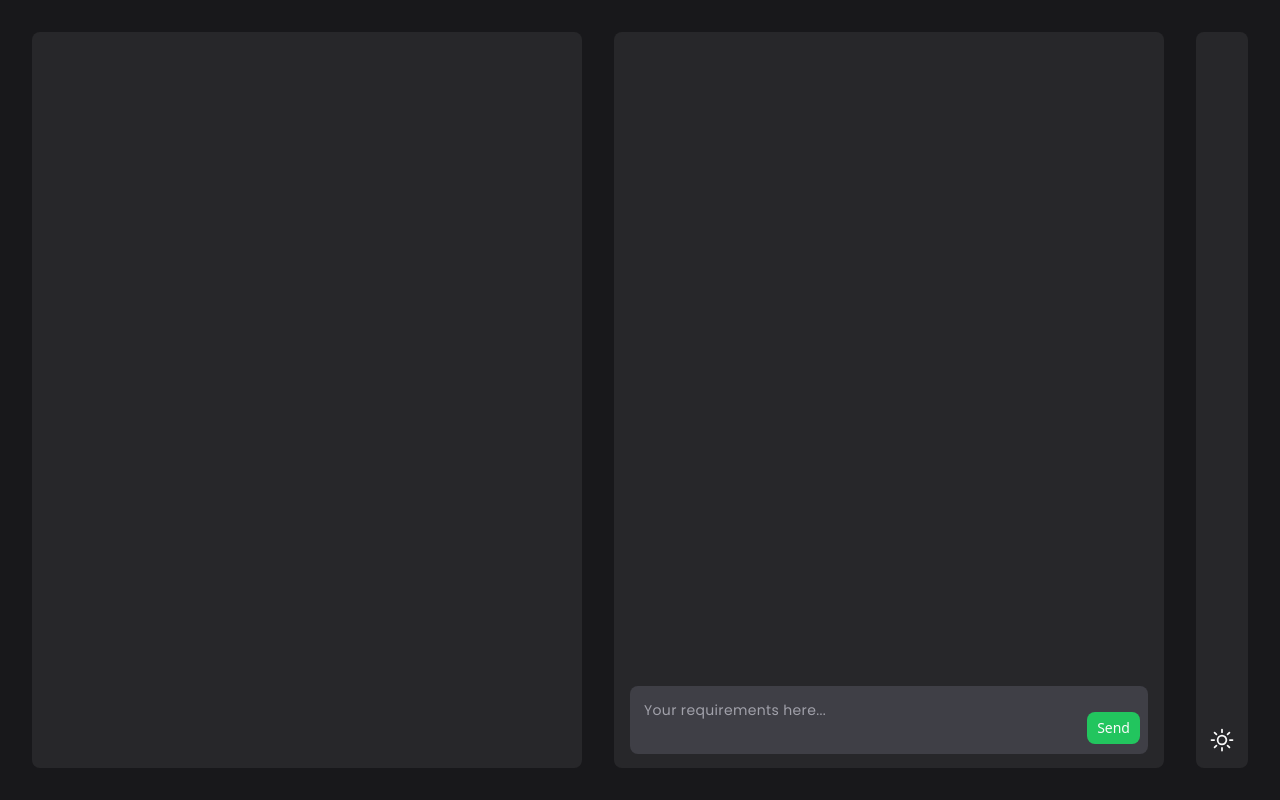
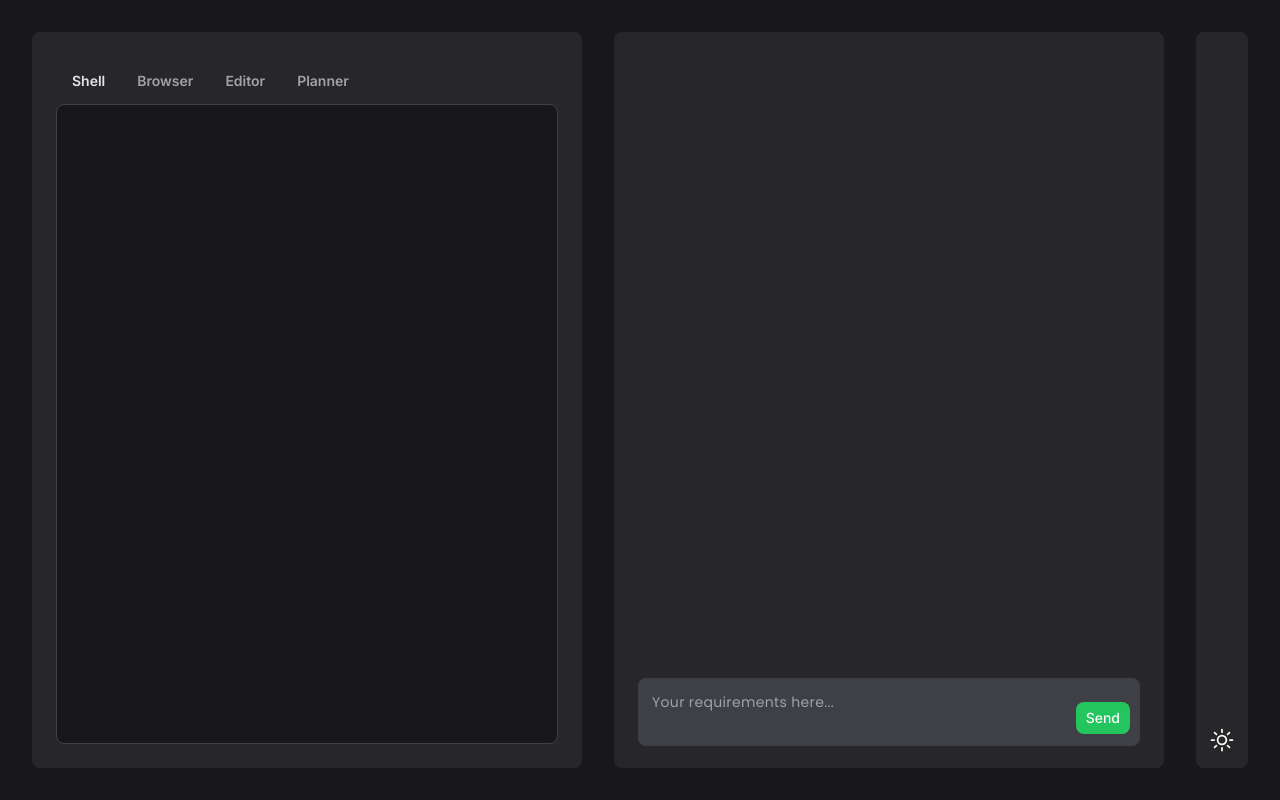
Before and after one commit to yashpokar/ManasAI, a React (Vite) app in the folder apps/ui/: page / in a window 1280 px wide. Built offline with nearby package versions, Linux system fonts and the light colour scheme.

Commit message:
designed widget tabs

```diff
--- a/apps/ui/index.html
+++ b/apps/ui/index.html
@@ -9,7 +9,7 @@
 
     <link rel="preconnect" href="https://fonts.googleapis.com" />
     <link rel="preconnect" href="https://fonts.gstatic.com" crossorigin />
-    <link href="https://fonts.googleapis.com/css2?family=Poppins:ital,wght@0,100;0,200;0,300;0,400;0,500;0,600;0,700;0,800;0,900;1,100;1,200;1,300;1,400;1,500;1,600;1,700;1,800;1,900&display=swap" rel="stylesheet" />
+    <link href="https://fonts.googleapis.com/css2?family=Poppins:ital,wght@0,100;0,200;0,300;0,400;0,500;0,600;0,700;0,800;0,900;1,100;1,200;1,300;1,400;1,500;1,600;1,700;1,800;1,900&family=Inter:wght@100..900&display=swap" rel="stylesheet" />
   </head>
   <body>
     <div id="root"></div>
--- a/apps/ui/package.json
+++ b/apps/ui/package.json
@@ -12,6 +12,7 @@
   },
   "dependencies": {
     "@headlessui/react": "^1.7.18",
+    "@headlessui/tailwindcss": "^0.2.0",
     "@heroicons/react": "^2.1.3",
     "dotenv": "^16.4.5",
     "react": "^18.2.0",
--- a/apps/ui/src/App.tsx
+++ b/apps/ui/src/App.tsx
@@ -9,7 +9,7 @@ const App: React.FC = () => {
 
   return (
     <div
-      className="flex gap-x-4 p-4 md:gap-x-8 md:p-8 h-screen antialiased font-normal bg-zinc-100 dark:bg-zinc-900"
+      className="flex gap-x-4 p-4 md:gap-x-8 md:p-8 h-screen antialiased font-normal font-display bg-zinc-100 dark:bg-zinc-900"
       data-mode={isDarkMode ? 'dark' : 'light'}
     >
       <div className="flex-1">
--- a/apps/ui/src/components/Chat.tsx
+++ b/apps/ui/src/components/Chat.tsx
@@ -20,9 +20,12 @@ const Chat: React.FC = () => {
     <div className="flex flex-col w-full h-full rounded-lg bg-zinc-200 dark:bg-zinc-800">
       <div className="flex-1"></div>
 
-      <form className="relative py-2 px-4" onSubmit={onMessageSubmit}>
+      <form
+        className="relative py-2 px-4 lg:py-4 lg:px-6"
+        onSubmit={onMessageSubmit}
+      >
         <textarea
-          className="w-full border-0 resize-none max-h-full rounded-lg text-sm leading-5 tracking-wide font-chat p-2 shadow-none md:p-3.5 bg-zinc-100 placeholder:text-zinc-400 focus:ring-0 dark:bg-zinc-700 dark:text-white"
+          className="w-full border-0 resize-none max-h-full rounded-lg text-sm leading-5 tracking-wide font-chat p-2 shadow-none md:p-3.5 bg-zinc-100 transition placeholder:text-zinc-400 focus:ring-0 focus:bg-opacity-75 dark:bg-zinc-700 dark:text-white"
           placeholder="Your requirements here..."
           data-testid="chat-input"
           onChange={e => setQuery(e.target.value)}
@@ -31,7 +34,7 @@ const Chat: React.FC = () => {
         ></textarea>
 
         <button
-          className="absolute bottom-6 right-6 text-sm py-1.5 px-2.5 rounded-lg font-medium text-zinc-50 bg-green-500"
+          className="absolute bottom-8 right-8 mr-0.5 mb-0.5 text-sm py-1.5 px-2.5 rounded-lg font-medium text-zinc-50 bg-green-500 transition focus:outline-none hover:bg-green-600 focus:bg-green-600"
           type="submit"
         >
           Send
--- a/apps/ui/src/components/Navbar.tsx
+++ b/apps/ui/src/components/Navbar.tsx
@@ -10,7 +10,7 @@ const Navbar: React.FC = () => {
       <ul className="flex flex-col">
         <li className="">
           <button
-            className="p-0.5 md:p-1 rounded-full hover:bg-zinc-300 dark:hover:bg-zinc-700"
+            className="p-0.5 md:p-1 rounded-full focus:outline-none hover:bg-zinc-300 dark:hover:bg-zinc-700"
             onClick={toggleTheme}
           >
             {isDarkMode ? (
--- a/apps/ui/src/components/Widgets.tsx
+++ b/apps/ui/src/components/Widgets.tsx
@@ -1,8 +1,45 @@
 import React from 'react'
+import { Tab } from '@headlessui/react'
 
 const Widgets: React.FC = () => {
   return (
-    <div className="w-full h-full rounded-lg bg-zinc-200 dark:bg-zinc-800"></div>
+    <div className="flex flex-col w-full h-full rounded-lg bg-zinc-200 dark:bg-zinc-800">
+      <div className=""></div>
+
+      <div className="flex flex-col flex-1 p-1.5 md:p-2.5 lg:p-6">
+        <Tab.Group>
+          <Tab.List className="flex px-4 gap-x-2 md:gap-x-4 lg:gap-x-8">
+            <Tab className="py-1 md:py-2 lg:py-3 focus:outline-none">
+              <span className="font-semibold text-sm text-zinc-700 dark:text-zinc-400 ui-selected:text-zinc-900 dark:ui-selected:text-zinc-200">
+                Shell
+              </span>
+            </Tab>
+            <Tab className="py-1 md:py-2 lg:py-3 focus:outline-none">
+              <span className="font-semibold text-sm text-zinc-700 dark:text-zinc-400 ui-selected:text-zinc-900 dark:ui-selected:text-zinc-200">
+                Browser
+              </span>
+            </Tab>
+            <Tab className="py-1 md:py-2 lg:py-3 focus:outline-none">
+              <span className="font-semibold text-sm text-zinc-700 dark:text-zinc-400 ui-selected:text-zinc-900 dark:ui-selected:text-zinc-200">
+                Editor
+              </span>
+            </Tab>
+            <Tab className="py-1 md:py-2 lg:py-3 focus:outline-none">
+              <span className="font-semibold text-sm text-zinc-700 dark:text-zinc-400 ui-selected:text-zinc-900 dark:ui-selected:text-zinc-200">
+                Planner
+              </span>
+            </Tab>
+          </Tab.List>
+
+          <Tab.Panels className="border flex-1 rounded-lg border-zinc-300 bg-zinc-100 dark:border-zinc-700 dark:bg-zinc-900">
+            <Tab.Panel></Tab.Panel>
+            <Tab.Panel></Tab.Panel>
+            <Tab.Panel></Tab.Panel>
+            <Tab.Panel></Tab.Panel>
+          </Tab.Panels>
+        </Tab.Group>
+      </div>
+    </div>
   )
 }
 
--- a/apps/ui/tailwind.config.js
+++ b/apps/ui/tailwind.config.js
@@ -1,5 +1,6 @@
 import typography from '@tailwindcss/typography'
 import form from '@tailwindcss/forms'
+import headlessui from '@headlessui/tailwindcss'
 
 /** @type {import('tailwindcss').Config} */
 export default {
@@ -8,10 +9,10 @@ export default {
   theme: {
     extend: {
       fontFamily: {
-        chat: ['Poppins', 'sans-serif']
-      },
-      rotate: {}
+        chat: ['Poppins', 'sans-serif'],
+        display: ['Inter', 'sans-serif']
+      }
     }
   },
-  plugins: [typography, form]
+  plugins: [typography, form, headlessui({ prefix: 'ui' })]
 }
```
Also changed, not shown: 1 other file (tests, documents, lock files or other folders).
